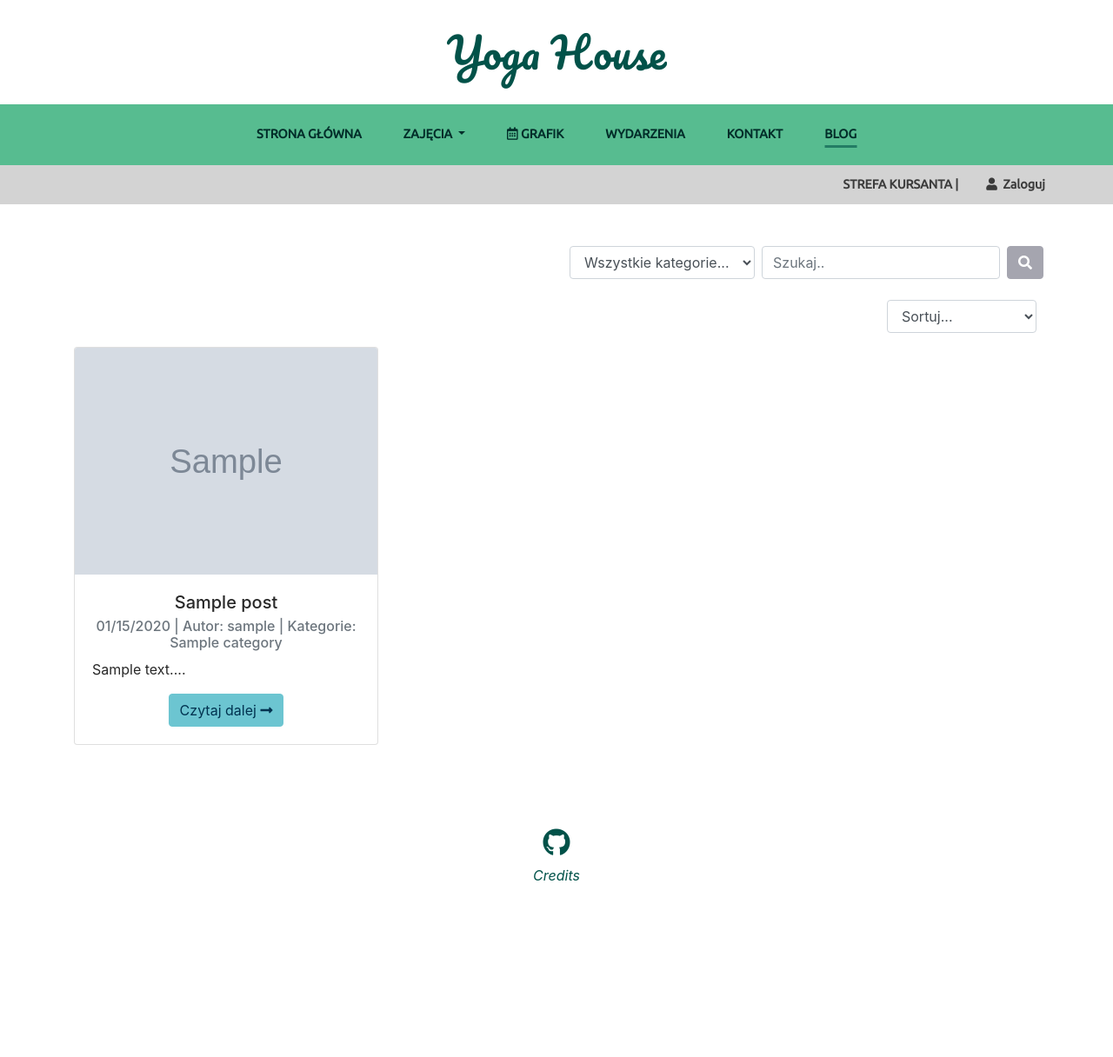
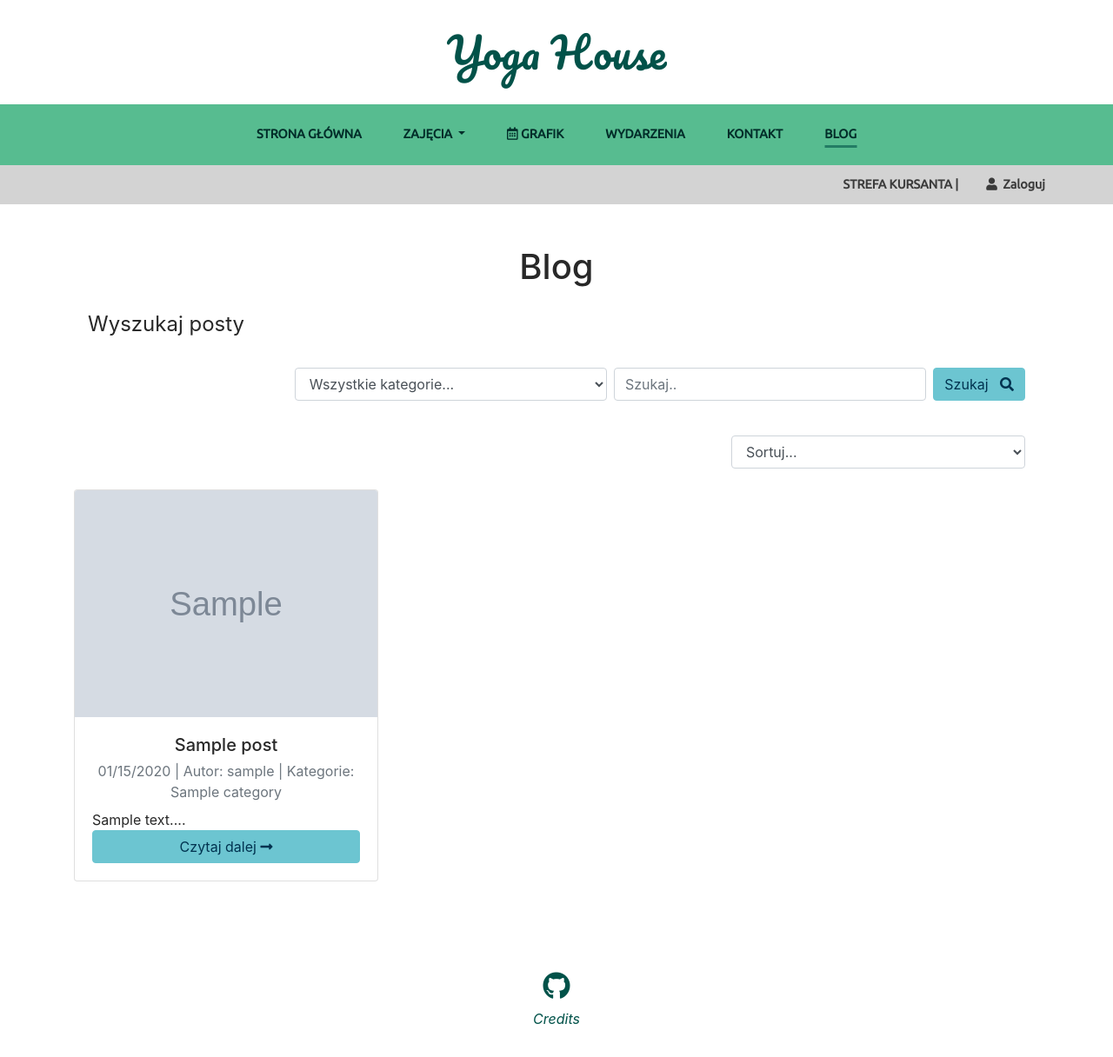
Before and after one commit to apiwonska/yogahouse, a Django app: page /blog/ in a window 1280 px wide. Shown: the whole page at 87% size. Before the commit the page ends 1013 px from the top, so only its background shows below. Run offline with Django 3.2, Linux system fonts and the light colour scheme; tables that the repository leaves empty hold one stand-in row (values such as "Sample post"); grey boxes marked "Sample" are stand-in pictures; some libraries are stand-ins or nearby versions; some web fonts are replaced.

Commit message:
Correct accessibility & styling. Handle form with js.

```diff
--- a/blog/templates/blog/post_list.html
+++ b/blog/templates/blog/post_list.html
@@ -3,39 +3,56 @@
 
 {% block title %} Blog | {% endblock %}
 
+{% block head %}
+<link href="{% static 'blog/style.css' %}" rel="stylesheet" />
+<script defer src="{% static 'blog/main.js' %}"></script>
+{% endblock %}
+
 {% block content %}
 
-	<!-- Blog posts -->
-	<section id="blog-posts" class="py-5">
+	<section id="post-list-section" class="py-5">
+		<h1 class="text-center mb-4">Blog</h1>
 		<div class="container">
 
 			<!-- Search -->
-			<form method="GET" action="{% url 'blog:search' %}">
-				<div class="form-row d-flex justify-content-end">
-					<!-- By category -->
-					<div class="form-group mr-2">
-				      <select id="inputCategory" class="form-control" name="cat">
-				        <option value='' {% if not category %} selected {% endif %}>Wszystkie kategorie...</option>
-				        {% for c in categories %}
-				        <option value={{c.slug}} {% if category == c.slug %} selected {% endif %} >{{ c }}</option>
-				        {% endfor %}
-				      </select>
-				    </div>
-					<!-- Search words -->
-					<div class="form-inline pl-0 mb-4">
-						<input type="text" class="form-control mr-sm-2" name="q" value="{{ request.GET.q }}" placeholder="Szukaj.." >
+			<form method="GET" action="{% url 'blog:posts' %}" class="mb-4">
+				<fieldset id="fieldset-search" class="d-flex flex-wrap justify-content-end p-3 mb-3">
+					<legend>Wyszukaj posty</legend>
+					<div class="col-12 col-md-4 my-2 px-0 mr-md-2">
+						<select id="inputCategory" class="form-control" name="cat" aria-label="wybierz kategorię">
+							<option value='' >Wszystkie kategorie...</option>
+							{% for c in categories %}
+							<option value={{c.slug}} >{{ c }} </option>
+							{% endfor %}
+						</select>
 					</div>
-					<div class="form-group">
-						<button type="submit" class="btn btn-secondary" ><i class="fas fa-search"></i></button>
+
+					<div class="col-12 col-md-4 my-2 px-0 mr-md-2">
+						<input id="searchText" type="text" class="form-control" name="q" value="{{ request.GET.q }}" placeholder="Szukaj.." aria-label="wpisz wyszukiwany tekst">
 					</div>
-				</div>
-				<!-- Sort -->
-				<div class="form-row d-flex justify-content-end">
-					<div class="form-group mr-2">
-				      <select id="inputOrder" class="form-control" name='order' onchange="this.form.submit()">
-				        <option value='' {% if not order %} selected {% endif %}>Sortuj...</option>
-				        <option value='n' {% if order and order == 'n' %} selected {% endif %}>Od najnowszych</option>
-				        <option value='o' {% if order and order == 'o' %} selected {% endif %}>Od najstarszych</option>
+
+					<div class="col-12 col-md-auto my-2 px-0">
+						<button
+							type="submit"
+							class="btn btn-info w-100 w-sm-auto"
+						>
+							Szukaj &nbsp;
+							<i class="fas fa-search fa-1x"></i>
+						</button>
+					</div>
+				</fieldset>
+
+				<div class="d-flex justify-content-end">
+					<div class="col-12 col-md-4 px-3">
+							<select
+								id="inputOrder"
+								class="form-control" name='order'
+								onchange="this.form.submit()"
+								aria-label="sortuj według daty dodania"
+							>
+				        <option value=''>Sortuj...</option>
+				        <option value='n'>Od najnowszych</option>
+				        <option value='o'>Od najstarszych</option>
 				      </select>
 				    </div>
 				</div>
@@ -44,12 +61,12 @@
 			<!-- Posts -->
 			<div class="row">
 				{% for post in posts %}
-				<div class="col-md-6 col-lg-4 mb-3">
+				<div class="col-md-6 col-lg-4 mb-4 d-flex align-items-stretch">
 					<div class="card">
-						<img class="card-img-top img-fluid" src="{{post.image_thumbnail.url}}">
-						<div class="card-body text-center">
-							<h5 class="card-title">{{post.title}}</h5>
-							<h6 class="card-subtitle text-muted mb-2">
+						<img class="card-img-top img-fluid" src="{{post.image_thumbnail.url}}" alt="">
+						<div class="card-body d-flex flex-column text-center">
+							<h2 class="card-title">{{post.title}}</h2>
+							<p class="card-subtitle text-muted mb-2">
 								{{post.published|date:"SHORT_DATE_FORMAT"}}
 								| Autor: {{ post.author }}
 								| Kategorie:
@@ -57,9 +74,11 @@
 										{{ c.name }}
 										{% if not forloop.last %}, {% endif %}
 									{% endfor %}
-							</h6>
-							<p class="card-tex text-justify">{{post.content|truncatewords:50|safe}}...</p>
-							<a href="{% url 'blog:post' post.id %}" class="btn btn-info">Czytaj dalej <i class="fas fa-long-arrow-alt-right"></i></a>
+							</p>
+							<div class="text-justify mt-auto">{{post.content|truncatewords:50|safe}}...</div>
+							<a href="{% url 'blog:post' post.id %}" class="btn btn-info">
+								Czytaj dalej
+								<i class="fas fa-long-arrow-alt-right"></i></a>
 						</div>
 					</div>
 				</div>
@@ -71,20 +90,28 @@
 					<ul class="pagination mx-auto">
 						{% if posts.has_previous %}
 							<li class="page-item">
-						      <a class="page-link" href="?page={{ posts.previous_page_number }}{% if query %}&q={{query}}{% endif %}{% if category %}&cat={{ category}}{% endif %}" aria-label="Previous">
+						      <!-- <a class="page-link" href="?page={{ posts.previous_page_number }}{% if query %}&q={{query}}{% endif %}{% if category %}&cat={{ category}}{% endif %}" aria-label="Previous">
+						        <span aria-hidden="true">&laquo;</span>
+						        <span class="sr-only">Previous</span>
+						      </a> -->
+									<a class="page-link" href="?page={{ posts.previous_page_number }}&q={{request.GET.q }}&cat={{ request.GET.cat}}&order={{ request.GET.order }}" aria-label="Previous">
 						        <span aria-hidden="true">&laquo;</span>
 						        <span class="sr-only">Previous</span>
 						      </a>
 						    </li>
 					    {% endif %}
 
-					    {% for i in posts.paginator.page_range %}
-					   		<li class="page-item"><a class="page-link {% if posts.number == i %} page-active {% endif %}" href="?page={{ i }}{% if query %}&q={{query}}{% endif %}{% if category %}&cat={{ category}}{% endif %}">{{ i }}</a></li>
+					  {% for i in posts.paginator.page_range %}
+							<li class="page-item">
+								<a class="page-link {% if posts.number == i %} page-active {% endif %}" href="?page={{ i }}&q={{request.GET.q }}&cat={{ request.GET.cat }}&order={{ request.GET.order }}">
+									{{ i }}
+								</a>
+							</li>
 						{% endfor %}
 
 						{% if posts.has_next %}
 						    <li class="page-item">
-						      <a class="page-link" href="?page={{ posts.next_page_number }}{% if query %}&q={{query}}{% endif %}{% if category %}&cat={{ category}}{% endif %}" aria-label="Next">
+						      <a class="page-link" href="?page={{ posts.next_page_number }}&q={{request.GET.q }}&cat={{ request.GET.cat}}&order={{ request.GET.order }}" aria-label="Next">
 						        <span aria-hidden="true">&raquo;</span>
 						        <span class="sr-only">Next</span>
 						      </a>
```
Also changed, not shown: blog/static/blog/main.js (added, +66 -0 lines), blog/static/blog/style.css (added, +36 -0 lines), blog/templates/blog/post_detail.html (+14 -11 lines).
